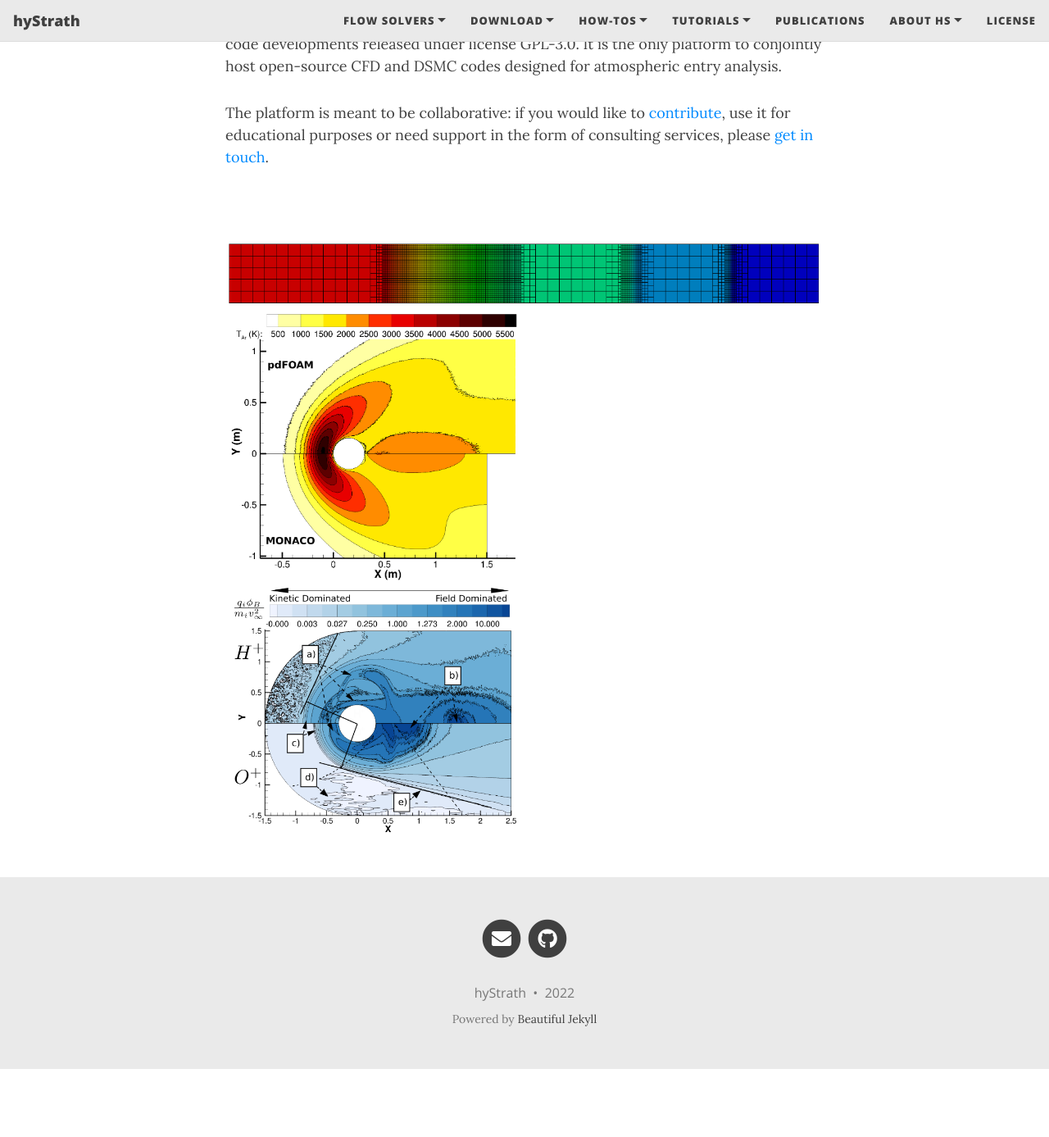
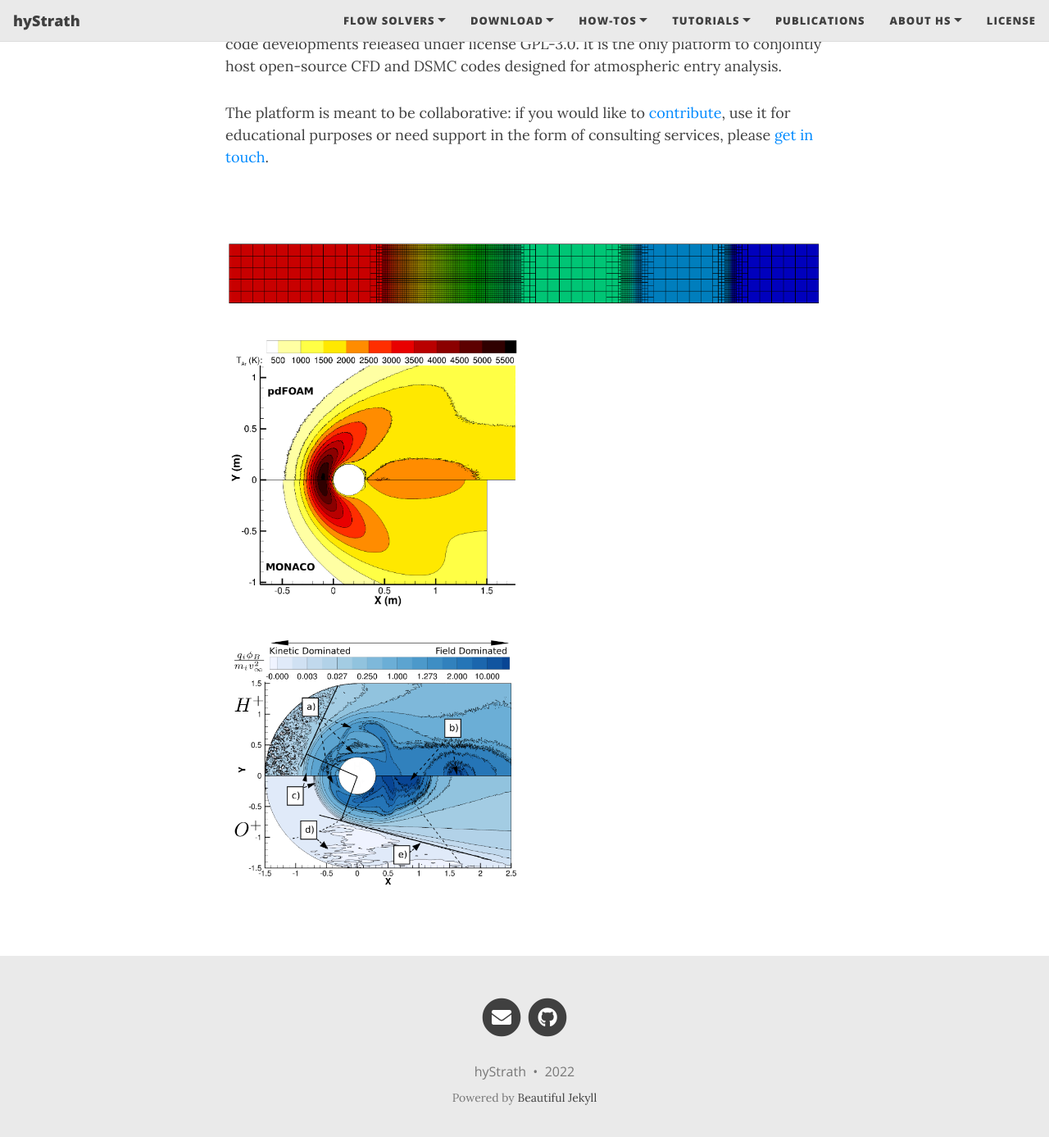
Before and after one commit to hystrath/hystrath.github.io, a Jekyll site: the page built from test.md, in a window 1280 px wide and 1400 px high, scrolled down 435 px. Shown: the top 1387 px of the window at 82% size. Built offline with Jekyll 4.4.1, drawn with Linux system fonts in a browser that asks for light colours; nearby versions of some CDN libraries; before the commit the page ends 1739 px from its top, so only the background shows below that.

Commit message:
Editing pages

```diff
--- a/_includes/head.html
+++ b/_includes/head.html
@@ -238,7 +238,7 @@
 
   /* Child Text Container */
   .content_img div{
-      position: absolute;
+      position: relative; /*absolute;*/
       bottom: 0;
       right: 0;
       background: black;
```
